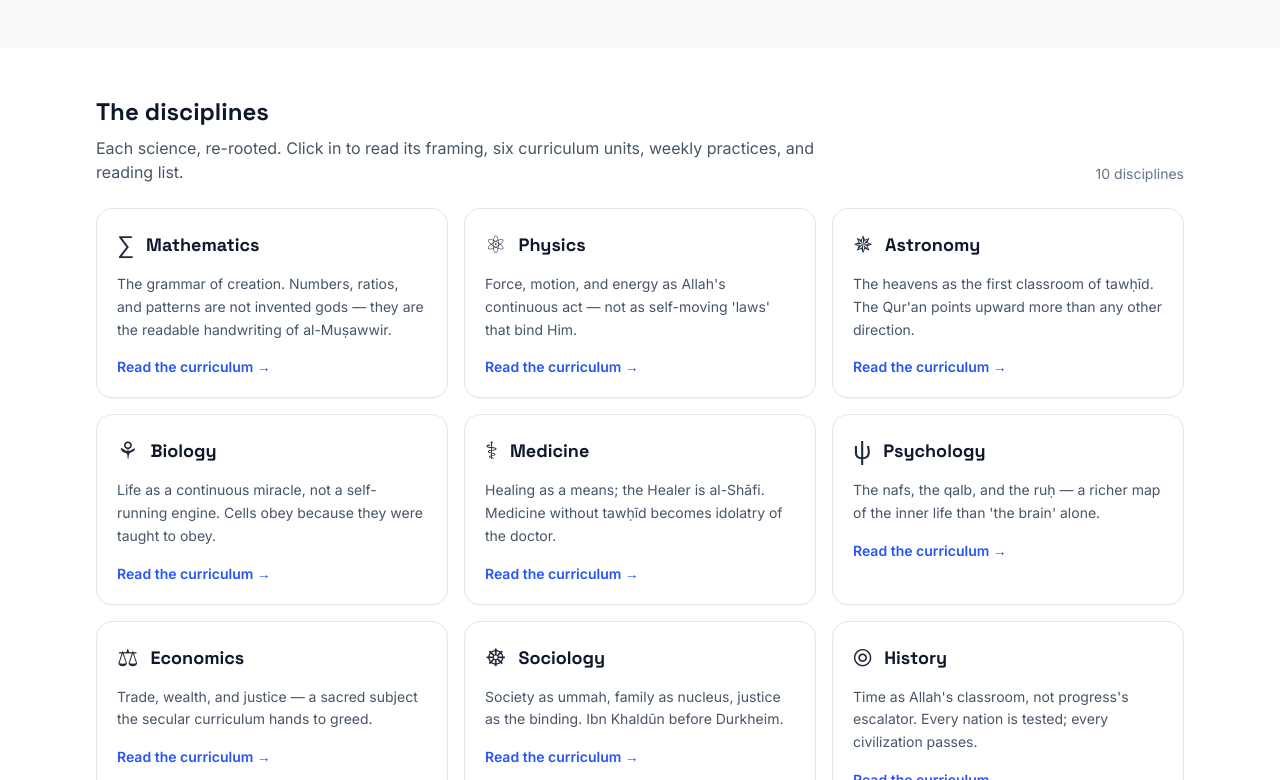
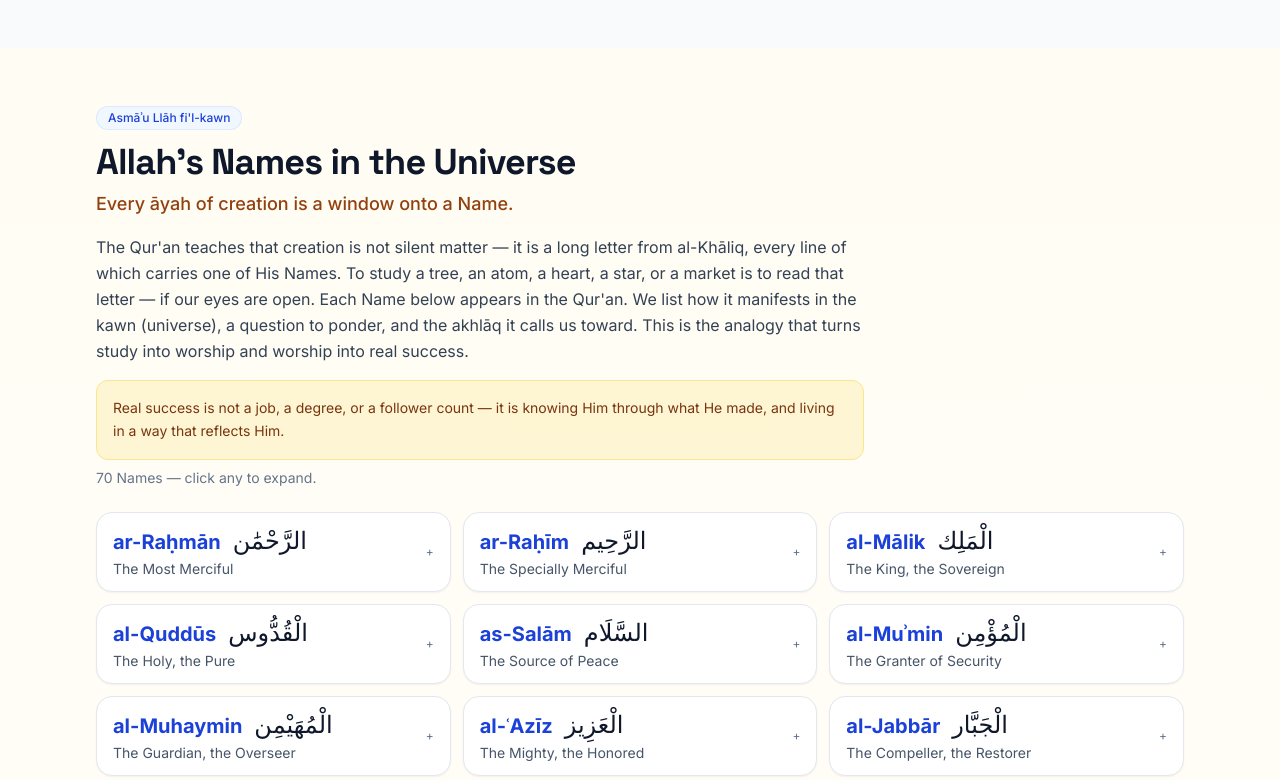
Before and after one commit to DinaElAhl/Pathways-, a React (Vite) app: page /roots in a window 1280 px wide. Shown: the part 1420-2200 px from the top of the page. Built offline with nearby package versions, Linux system fonts and the light colour scheme; the HTML template or start-up script is replaced by a standard one.

Commit message:
Enhance RootsOfKnowledge with NameCard component

```diff
--- a/src/pages/RootsOfKnowledge.jsx
+++ b/src/pages/RootsOfKnowledge.jsx
@@ -1,5 +1,48 @@
+import { useState } from 'react'
 import { Link } from 'react-router-dom'
 import { rootsHero, rootDisciplines } from '../data/rootsOfKnowledge.js'
+import { namesIntro, quranicNames } from '../data/quranicNames.js'
+
+function NameCard({ n }) {
+  const [open, setOpen] = useState(false)
+  return (
+    <div className="rounded-2xl border border-slate-200 bg-white shadow-sm">
+      <button
+        onClick={() => setOpen((v) => !v)}
+        className="w-full flex items-center justify-between gap-3 px-4 py-3 text-left"
+      >
+        <div className="min-w-0">
+          <div className="flex items-baseline gap-3">
+            <span className="text-xl font-bold text-brand-700">{n.transliteration}</span>
+            <span className="text-2xl font-arabic text-slate-900" dir="rtl" lang="ar">{n.arabic}</span>
+          </div>
+          <div className="text-sm text-slate-600 mt-0.5">{n.meaning}</div>
+        </div>
+        <span className="text-xs text-slate-500 flex-none">{open ? '−' : '+'}</span>
+      </button>
+      {open && (
+        <div className="px-4 pb-4 space-y-3 border-t border-slate-100 pt-3">
+          <div>
+            <div className="text-xs uppercase tracking-wide font-semibold text-slate-500">Qur'anic reference</div>
+            <p className="text-sm text-slate-700 mt-1">{n.ayah}</p>
+          </div>
+          <div>
+            <div className="text-xs uppercase tracking-wide font-semibold text-emerald-700">Manifestation in the universe</div>
+            <p className="text-sm text-slate-800 mt-1 leading-relaxed">{n.manifestation}</p>
+          </div>
+          <div>
+            <div className="text-xs uppercase tracking-wide font-semibold text-amber-700">Tafakkur — ponder</div>
+            <p className="text-sm text-slate-800 mt-1 leading-relaxed">{n.tafakkur}</p>
+          </div>
+          <div>
+            <div className="text-xs uppercase tracking-wide font-semibold text-brand-700">Akhlāq — life takeaway</div>
+            <p className="text-sm text-slate-800 mt-1 leading-relaxed">{n.akhlaq}</p>
+          </div>
+        </div>
+      )}
+    </div>
+  )
+}
 
 export default function RootsOfKnowledge() {
   return (
@@ -41,11 +84,29 @@ export default function RootsOfKnowledge() {
         </div>
       </section>
 
+      <section className="bg-gradient-to-b from-amber-50/60 to-white">
+        <div className="container-page py-14">
+          <span className="chip">{namesIntro.eyebrow}</span>
+          <h2 className="mt-3 text-3xl sm:text-4xl font-bold tracking-tight text-slate-900">{namesIntro.title}</h2>
+          <p className="mt-2 text-lg text-amber-800 font-medium">{namesIntro.tagline}</p>
+          <p className="mt-4 max-w-3xl text-slate-700 leading-relaxed">{namesIntro.intro}</p>
+          <div className="mt-4 max-w-3xl rounded-xl bg-amber-100/70 border border-amber-200 p-4 text-amber-900 text-sm leading-relaxed">
+            {namesIntro.call}
+          </div>
+          <div className="mt-2 text-sm text-slate-500">{quranicNames.length} Names — click any to expand.</div>
+          <div className="mt-6 grid gap-3 sm:grid-cols-2 lg:grid-cols-3">
+            {quranicNames.map((n) => (
+              <NameCard key={n.transliteration} n={n} />
+            ))}
+          </div>
+        </div>
+      </section>
+
       <section className="container-page py-12">
         <div className="flex items-end justify-between gap-4 flex-wrap">
           <div>
             <h2 className="text-2xl font-bold text-slate-900">The disciplines</h2>
-            <p className="mt-2 text-slate-600 max-w-3xl">Each science, re-rooted. Click in to read its framing, six curriculum units, weekly practices, and reading list.</p>
+            <p className="mt-2 text-slate-600 max-w-3xl">Each science, re-rooted. Click in to read its framing, six curriculum units, weekly practices, the Names of Allah it reflects, and reading list.</p>
           </div>
           <span className="text-sm text-slate-500">{rootDisciplines.length} disciplines</span>
         </div>
```
